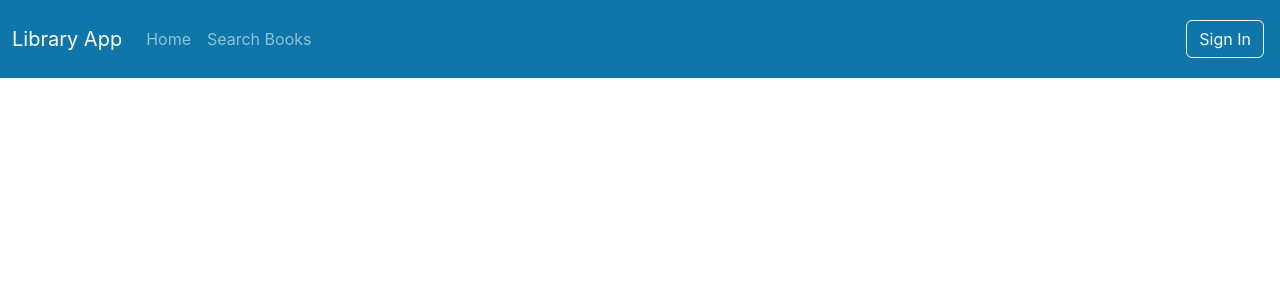
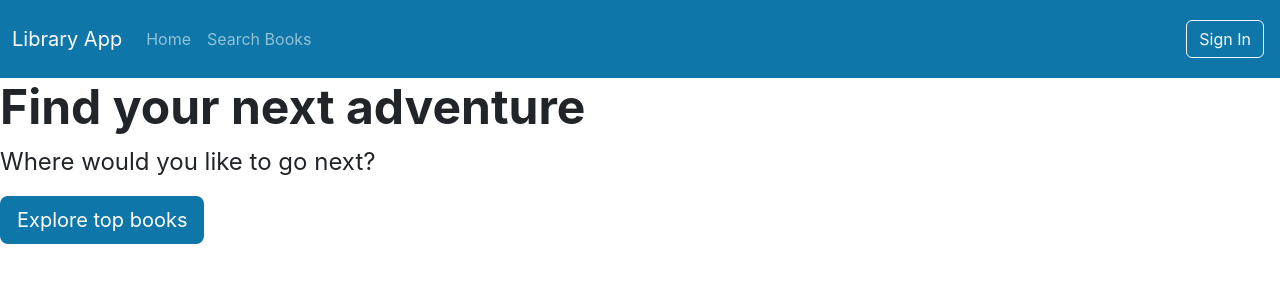
Before and after one commit to avdosator/library-app, a React (Vite) app in the folder frontend/react-library/: page / in a window 1280 px wide. Shown: the top 300 px of the page. Built offline with nearby package versions, Linux system fonts and the light colour scheme.

Commit message:
Add textual parts of component

```diff
--- a/frontend/react-library/src/App.tsx
+++ b/frontend/react-library/src/App.tsx
@@ -1,10 +1,14 @@
 import './App.css'
+import { ExploreTopBooks } from './layouts/HomePage/ExploreTopBooks'
 import { Navbar } from './layouts/NavbarAndFooter/Navbar'
 
 function App() {
 
   return (
-    <Navbar />
+    <div>
+      <Navbar />
+      <ExploreTopBooks />
+    </div>
   )
 }
 
--- /dev/null
+++ b/frontend/react-library/src/layouts/HomePage/ExploreTopBooks.tsx
@@ -0,0 +1,13 @@
+export const ExploreTopBooks = () => {
+    return (
+        <div>
+            <div>
+                <div>
+                    <h1 className="display-5 fw-bold">Find your next adventure</h1>
+                    <p className="col-md-8 fs-4">Where would you like to go next?</p>
+                    <a type="button" href="" className="btn btn-lg main-color text-white">Explore top books</a>
+                </div>
+            </div>
+        </div>
+    )
+}
```
